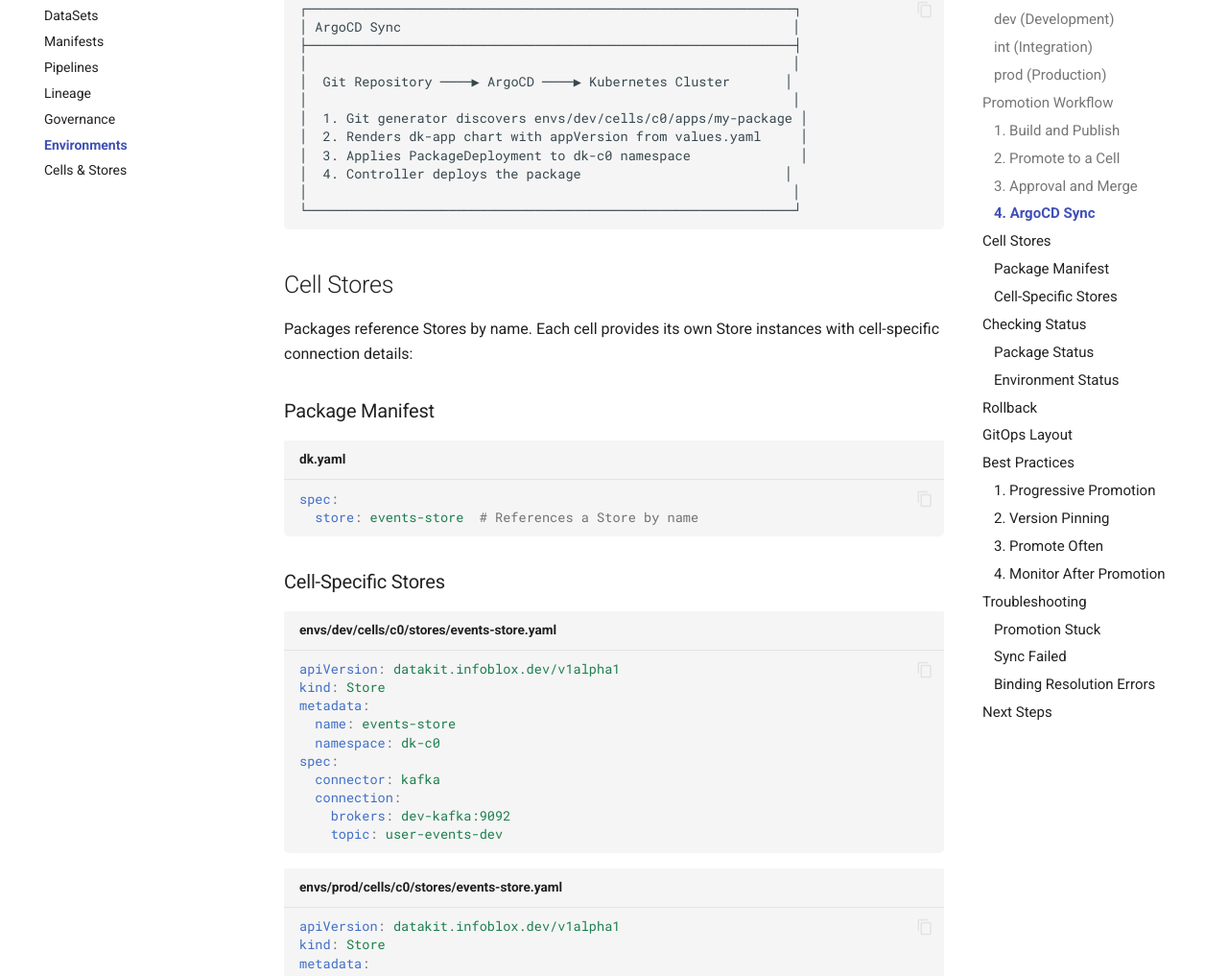
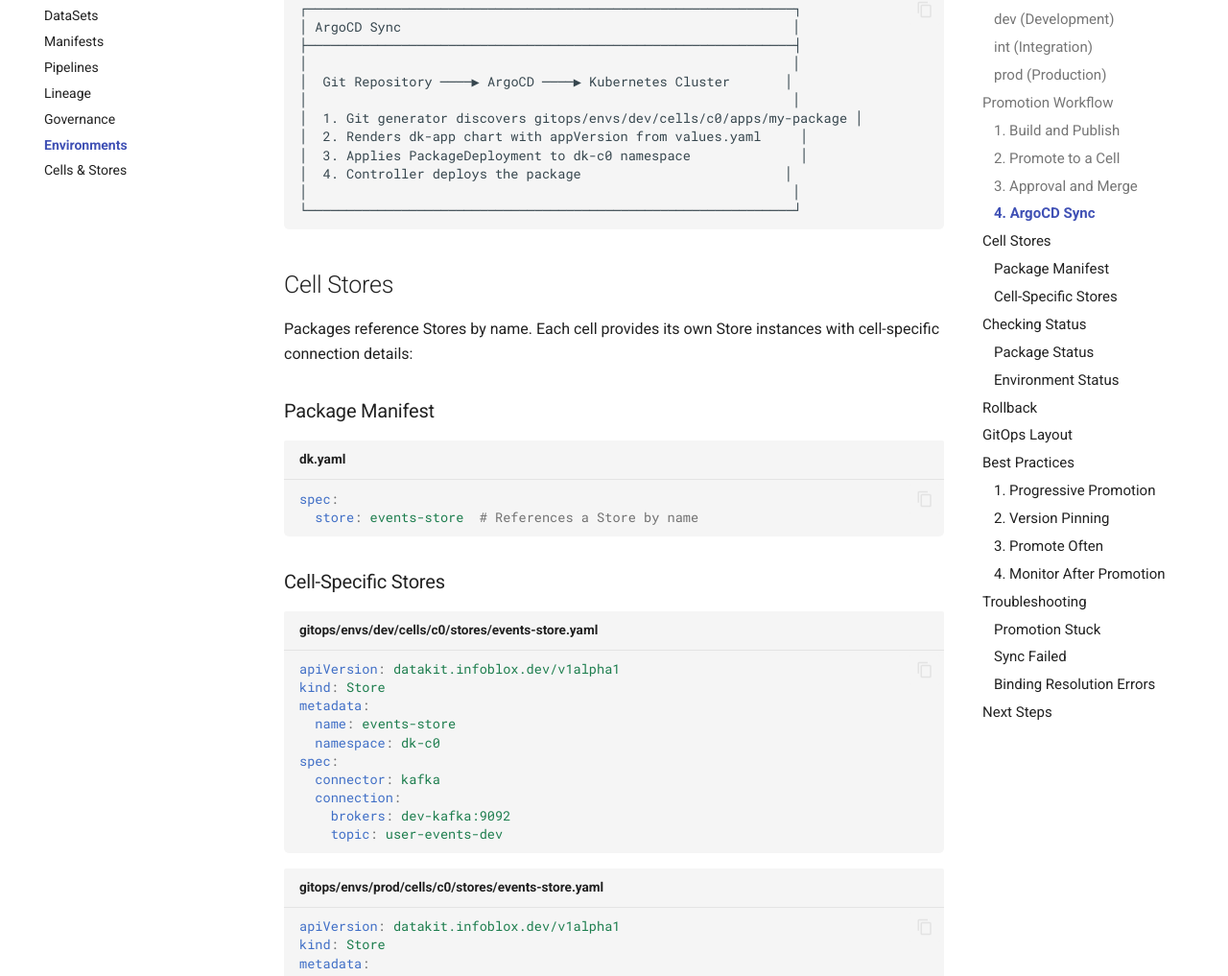
Before and after one commit to Infoblox-CTO/platform.data.kit, an MkDocs documentation site: the page built from docs/concepts/environments.md, in a window 1280 px wide and 1400 px high, scrolled down 2515 px. Shown: the part 146-1163 px from the top of the window at 96% size. Built offline with MkDocs 1.6.1 and Material for MkDocs 9.7.7, drawn with Linux system fonts in a browser that asks for light colours; comment, search, counter and statistics services are not loaded; some of the changed text lies outside the part shown.

Commit message:
Add gitops/ prefix to all envs/ path references in docs

````diff
--- a/docs/concepts/environments.md
+++ b/docs/concepts/environments.md
@@ -19,7 +19,7 @@
 │   │  (c0)    │    │  (c0)    │    │  (c0)    │              │
 │   └───────────┘    └───────────┘    └───────────┘              │
 │                                                                 │
-│   Layout: envs/{env}/cells/{cell}/apps/{pkg}/values.yaml       │
+│   Layout: gitops/envs/{env}/cells/{cell}/apps/{pkg}/values.yaml │
 │                                                                 │
 └─────────────────────────────────────────────────────────────────┘
 ```
@@ -41,7 +41,7 @@
 
 ```bash
 dk promote my-package v1.0.0 --to dev
-# Creates PR updating envs/dev/cells/c0/apps/my-package/values.yaml
+# Creates PR updating gitops/envs/dev/cells/c0/apps/my-package/values.yaml
 ```
 
 ### int (Integration)
@@ -95,7 +95,7 @@
 ━━━━━━━━━━━━━━━━━━━━━━━━━━━━━━━━━━━━━━━━━━
 
 Changes:
-  envs/dev/cells/c0/apps/my-package/values.yaml
+  gitops/envs/dev/cells/c0/apps/my-package/values.yaml
 
 +appVersion: v1.0.0
 ```
@@ -119,7 +119,7 @@
 │                                                              │
 │  Git Repository ────▶ ArgoCD ────▶ Kubernetes Cluster       │
 │                                                              │
-│  1. Git generator discovers envs/dev/cells/c0/apps/my-package │
+│  1. Git generator discovers gitops/envs/dev/cells/c0/apps/my-package │
 │  2. Renders dk-app chart with appVersion from values.yaml     │
 │  3. Applies PackageDeployment to dk-c0 namespace              │
 │  4. Controller deploys the package                          │
@@ -140,7 +140,7 @@
 
 ### Cell-Specific Stores
 
-```yaml title="envs/dev/cells/c0/stores/events-store.yaml"
+```yaml title="gitops/envs/dev/cells/c0/stores/events-store.yaml"
 apiVersion: datakit.infoblox.dev/v1alpha1
 kind: Store
 metadata:
@@ -153,7 +153,7 @@
     topic: user-events-dev
 ```
 
-```yaml title="envs/prod/cells/c0/stores/events-store.yaml"
+```yaml title="gitops/envs/prod/cells/c0/stores/events-store.yaml"
 apiVersion: datakit.infoblox.dev/v1alpha1
 kind: Store
 metadata:
@@ -222,7 +222,7 @@
 Cells and their apps are laid out as directories in the GitOps repository:
 
 ```
-envs/
+gitops/envs/
 ├── dev/
 │   └── cells/
 │       └── c0/
@@ -243,7 +243,7 @@
             └── apps/
 ```
 
-ArgoCD uses a git generator on `envs/*/cells/*/apps/*` to discover applications automatically.
+ArgoCD uses a git generator on `gitops/envs/*/cells/*/apps/*` to discover applications automatically.
 
 ## Best Practices
 
````
Also changed, not shown: docs/concepts/cells.md (+3 -3 lines), docs/tutorials/deploying-to-cells.md (+5 -5 lines), docs/tutorials/promoting-packages.md (+3 -3 lines).
